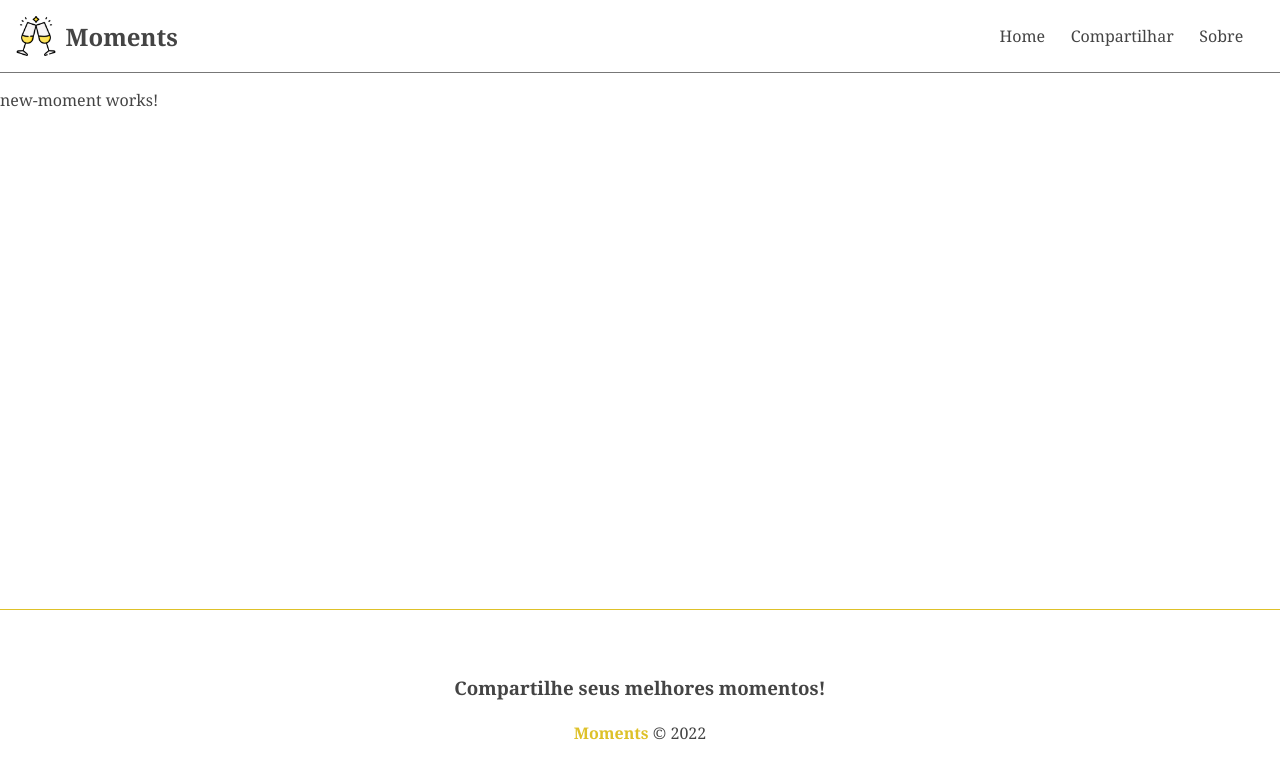
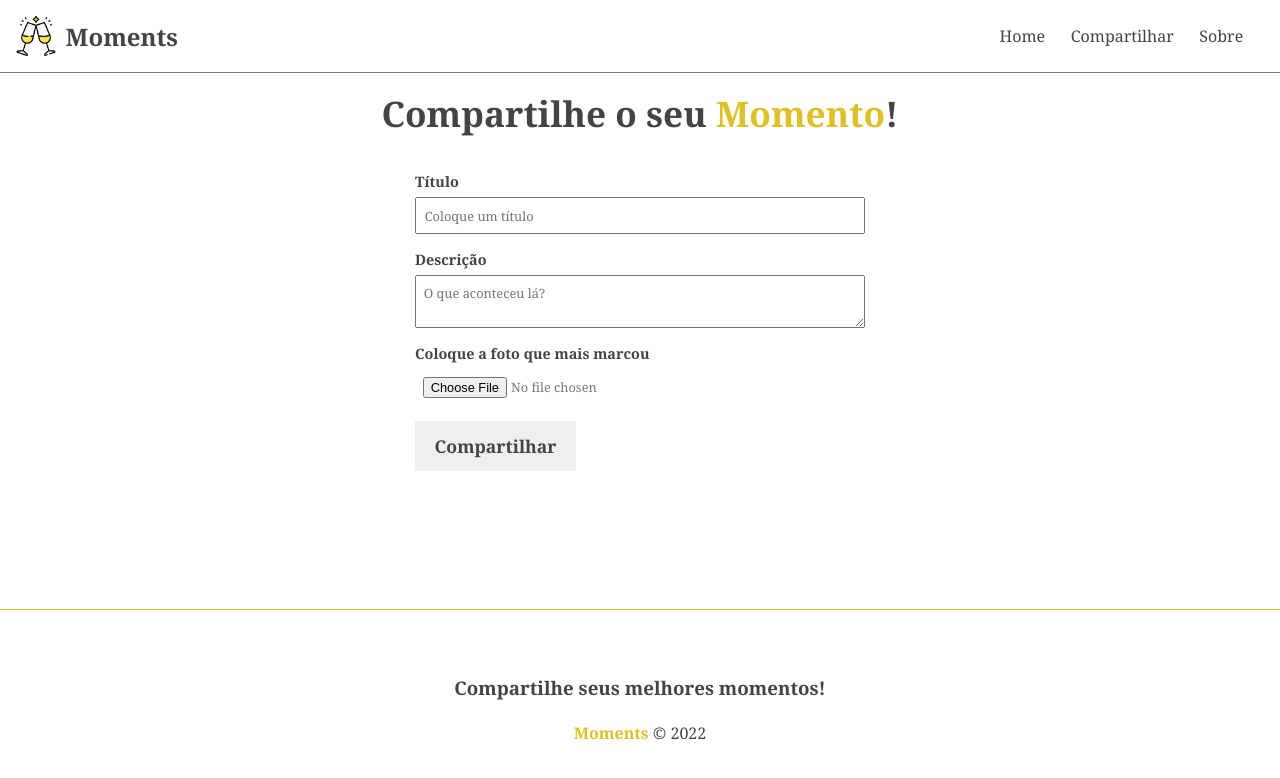
Before and after one commit to aldineifranco/moments, an Angular app: page /moments/new in a window 1280 px wide. Shown: the top 778 px of the page. Built offline with nearby package versions, Linux system fonts and the light colour scheme.

Commit message:
html e css formulários

```diff
--- a/src/app/app.module.ts
+++ b/src/app/app.module.ts
@@ -8,6 +8,7 @@
 import { AboutComponent } from './components/pages/about/about.component';
 import { HomeComponent } from './components/pages/home/home.component';
 import { NewMomentComponent } from './components/pages/new-moment/new-moment.component';
+import { MomentFormComponent } from './components/moment-form/moment-form.component';
 
 @NgModule({
   declarations: [
@@ -16,7 +17,8 @@
     FooterComponent,
     AboutComponent,
     HomeComponent,
-    NewMomentComponent
+    NewMomentComponent,
+    MomentFormComponent
   ],
   imports: [
     BrowserModule,
--- /dev/null
+++ b/src/app/components/moment-form/moment-form.component.html
@@ -0,0 +1,15 @@
+<form>
+  <div class="form-group">
+    <label for="title">Título</label>
+    <input type="text" placeholder="Coloque um título" required />
+  </div>
+  <div class="form-group">
+    <label for="description">Descrição</label>
+    <textarea placeholder="O que aconteceu lá?" required></textarea>
+  </div>
+  <div class="form-group">
+    <label for="image">Coloque a foto que mais marcou</label>
+    <input type="file" />
+  </div>
+  <input type="submit" value="{{btnText}}"/>
+</form>
--- /dev/null
+++ b/src/app/components/moment-form/moment-form.component.ts
@@ -0,0 +1,16 @@
+import { Component, Input, OnInit } from '@angular/core';
+
+@Component({
+  selector: 'app-moment-form',
+  templateUrl: './moment-form.component.html',
+  styleUrls: ['./moment-form.component.css']
+})
+export class MomentFormComponent implements OnInit {
+  @Input() btnText!: string;
+
+  constructor() { }
+
+  ngOnInit(): void {
+  }
+
+}
--- a/src/app/components/pages/new-moment/new-moment.component.css
+++ b/src/app/components/pages/new-moment/new-moment.component.css
@@ -0,0 +1,9 @@
+h2 {
+  text-align: center;
+  margin-bottom: 1em;
+  font-size: 2.2em;
+}
+
+h2 span {
+  color: #dec129;
+}
--- a/src/app/components/pages/new-moment/new-moment.component.html
+++ b/src/app/components/pages/new-moment/new-moment.component.html
@@ -1 +1,2 @@
-<p>new-moment works!</p>
+<h2>Compartilhe o seu <span>Momento</span>!</h2>
+<app-moment-form [btnText]="btnText"></app-moment-form>
--- a/src/app/components/pages/new-moment/new-moment.component.ts
+++ b/src/app/components/pages/new-moment/new-moment.component.ts
@@ -7,6 +7,7 @@
 })
 export class NewMomentComponent implements OnInit {
 
+  btnText = "Compartilhar"
   constructor() { }
 
   ngOnInit(): void {
--- a/src/styles.css
+++ b/src/styles.css
@@ -15,3 +15,45 @@
 a:hover {
   color: #dec129
 }
+
+
+/* FORMULÁRIOS */
+
+form {
+  width: 450px;
+  margin: 0 auto;
+}
+
+.form-group {
+  display: flex;
+  flex-direction: column;
+  margin-bottom: 1em;
+}
+
+.form-group label {
+  font-weight: bold;
+  font-size: .9em;
+  margin-bottom: .4em;
+}
+
+.form-group input, .form-group textarea {
+  padding: .6em;
+  color: #777;
+  font-size: .8em;
+}
+
+input[type="submit"] {
+  background-color: #EFEFEF;
+  border: 2px solid transparent;
+  padding: 0.6em 1em;
+  font-weight: bold;
+  font-size: 1.1em;
+  cursor: pointer;
+  transition: 0.4s;
+}
+
+input[type="submit"]:hover {
+  color: #dec129;
+  border-color: #dec129;
+  background-color: transparent;
+}
```
Also changed, not shown: src/app/components/moment-form/moment-form.component.css (added), 1 other file (tests, documents, lock files or other folders).
